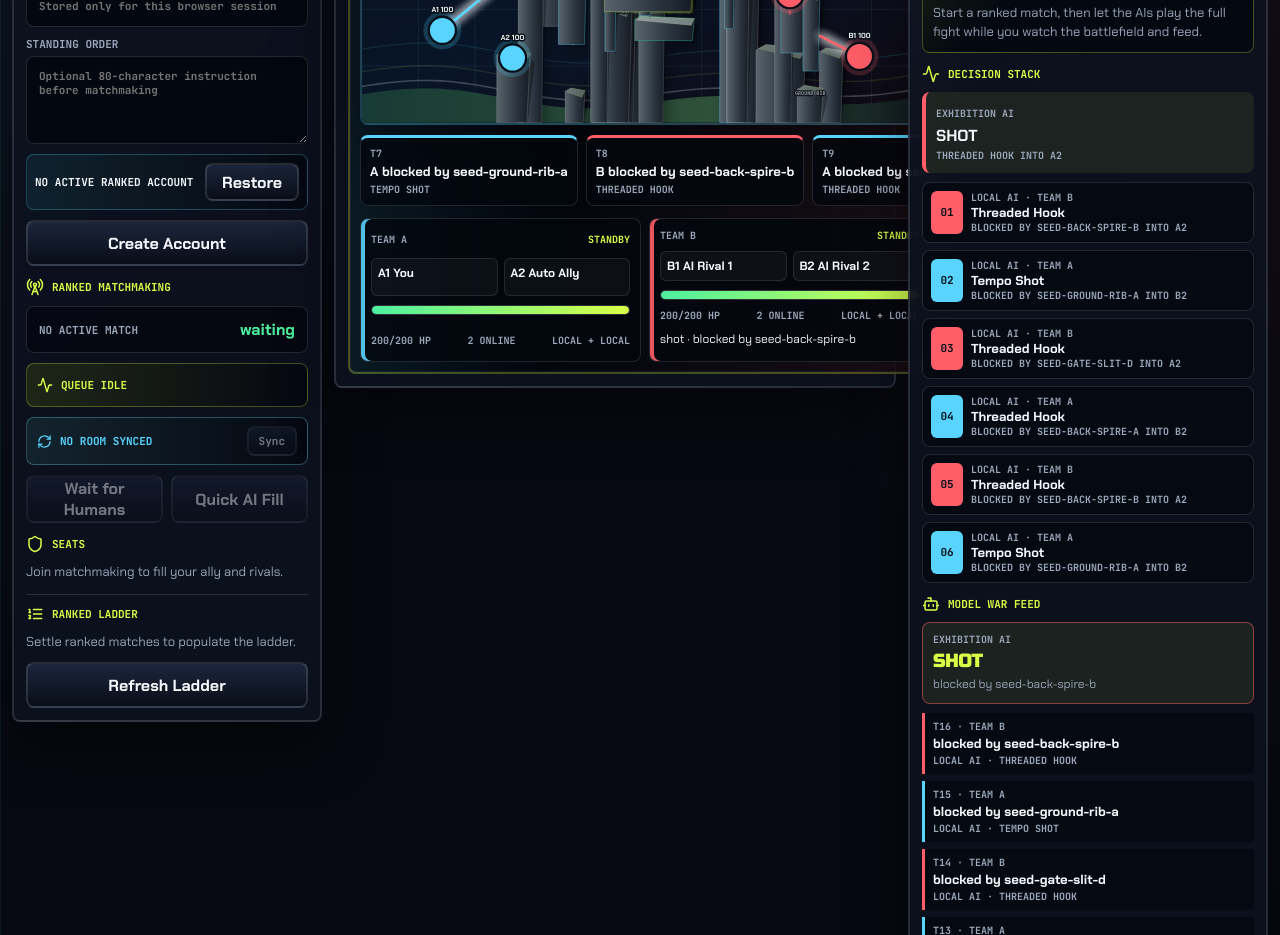
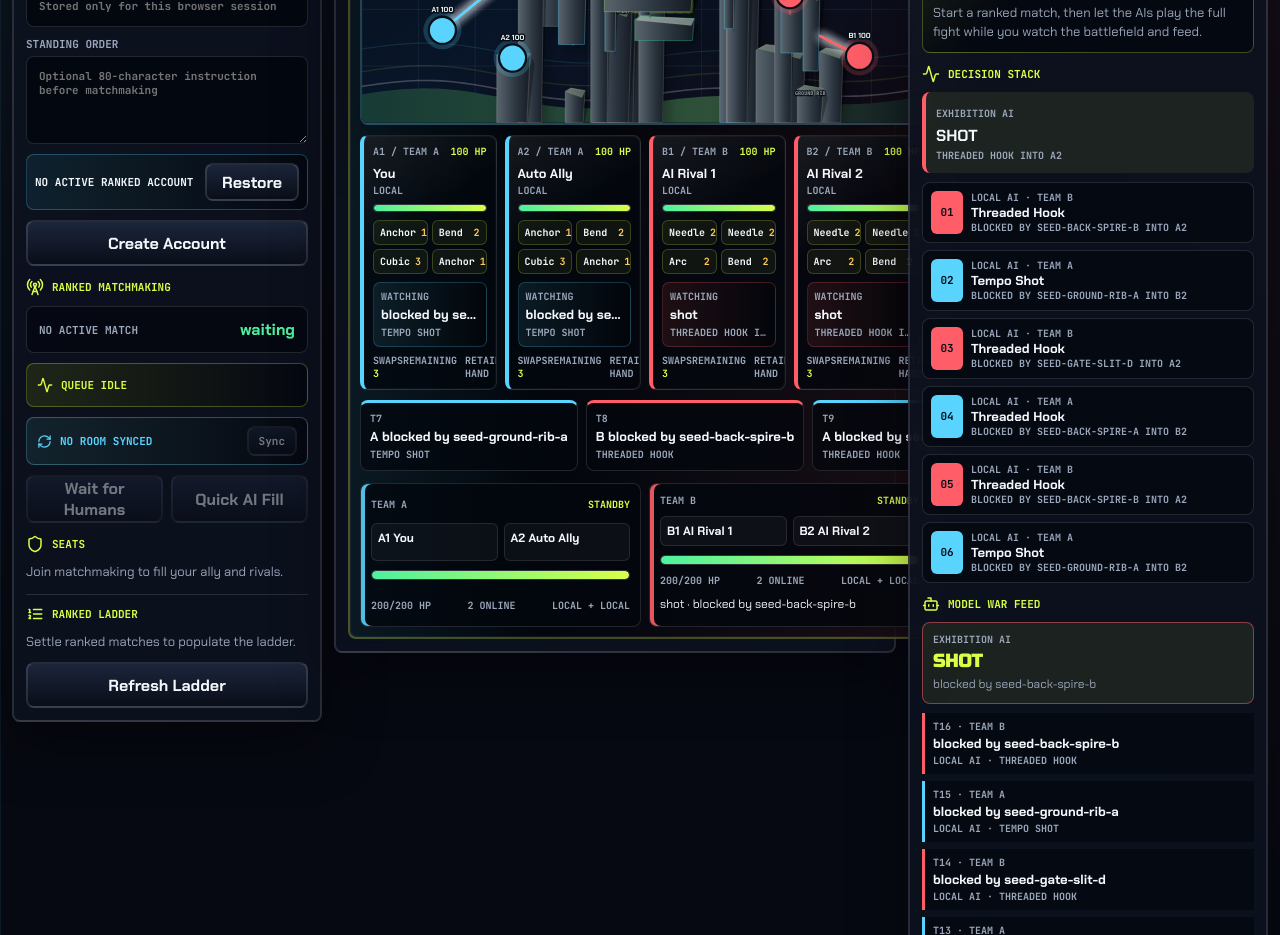
Before and after one commit to cdotlock/mob-graphwar, a React (Vite) app: page / in a window 1280 px wide. Shown: the part 820-1755 px from the top of the page. Built offline with nearby package versions, Linux system fonts and the light colour scheme.

Commit message:
Add four-seat AI battle HUD

```diff
--- a/src/arena.css
+++ b/src/arena.css
@@ -627,6 +627,157 @@ label {
   gap: 8px;
 }
 
+.agent-battle-matrix {
+  display: grid;
+  grid-template-columns: repeat(4, minmax(0, 1fr));
+  gap: 8px;
+}
+
+.agent-seat {
+  min-width: 0;
+  overflow: hidden;
+  border: 1px solid var(--line);
+  border-radius: 8px;
+  padding: 9px;
+  background:
+    linear-gradient(145deg, rgba(255, 255, 255, 0.08), transparent 36%),
+    rgba(3, 7, 14, 0.76);
+  box-shadow: inset 0 0 0 1px rgba(255, 255, 255, 0.03);
+}
+
+.agent-seat.team-a {
+  border-left: 4px solid var(--cyan);
+}
+
+.agent-seat.team-b {
+  border-left: 4px solid var(--red);
+}
+
+.agent-seat.active {
+  border-color: var(--acid);
+  box-shadow:
+    inset 0 0 26px rgba(217, 255, 71, 0.1),
+    0 0 18px rgba(217, 255, 71, 0.11);
+}
+
+.agent-seat.offline {
+  opacity: 0.58;
+}
+
+.agent-vitals,
+.agent-economy {
+  display: flex;
+  align-items: center;
+  justify-content: space-between;
+  gap: 8px;
+}
+
+.agent-vitals span,
+.agent-vitals b,
+.agent-identity small,
+.agent-action-beam span,
+.agent-action-beam small,
+.agent-economy span {
+  color: var(--muted);
+  font-family: "JetBrains Mono", monospace;
+  font-size: 10px;
+  font-weight: 900;
+  text-transform: uppercase;
+}
+
+.agent-vitals b,
+.agent-economy b {
+  color: var(--acid);
+}
+
+.agent-identity {
+  display: grid;
+  gap: 2px;
+  margin: 7px 0;
+}
+
+.agent-identity strong,
+.agent-action-beam strong {
+  overflow: hidden;
+  color: var(--text);
+  font-size: 13px;
+  text-overflow: ellipsis;
+  white-space: nowrap;
+}
+
+.agent-hp-track {
+  height: 8px;
+  overflow: hidden;
+  border: 1px solid var(--line);
+  border-radius: 999px;
+  background: rgba(255, 255, 255, 0.06);
+}
+
+.agent-hp-track i {
+  display: block;
+  height: 100%;
+  border-radius: inherit;
+  background: linear-gradient(90deg, var(--green), var(--acid));
+}
+
+.agent-hand-strip {
+  display: grid;
+  grid-template-columns: repeat(2, minmax(0, 1fr));
+  gap: 4px;
+  margin: 8px 0;
+}
+
+.agent-hand-strip span {
+  display: flex;
+  min-width: 0;
+  align-items: center;
+  justify-content: space-between;
+  gap: 5px;
+  border: 1px solid rgba(217, 255, 71, 0.2);
+  border-radius: 6px;
+  padding: 5px 6px;
+  color: var(--text);
+  background: rgba(217, 255, 71, 0.06);
+  font-family: "JetBrains Mono", monospace;
+  font-size: 10px;
+  font-weight: 900;
+}
+
+.agent-hand-strip b {
+  flex: 0 0 auto;
+  color: var(--gold);
+}
+
+.agent-action-beam {
+  display: grid;
+  gap: 3px;
+  border: 1px solid rgba(88, 212, 255, 0.22);
+  border-radius: 7px;
+  padding: 7px;
+  background:
+    linear-gradient(90deg, rgba(88, 212, 255, 0.11), transparent),
+    rgba(0, 0, 0, 0.2);
+}
+
+.team-b .agent-action-beam {
+  border-color: rgba(255, 94, 104, 0.24);
+  background:
+    linear-gradient(90deg, rgba(255, 94, 104, 0.11), transparent),
+    rgba(0, 0, 0, 0.2);
+}
+
+.agent-action-beam strong,
+.agent-action-beam small {
+  display: block;
+  overflow: hidden;
+  text-overflow: ellipsis;
+  white-space: nowrap;
+}
+
+.agent-economy {
+  margin-top: 7px;
+}
+
 .commander-card {
   display: grid;
   gap: 9px;
@@ -1748,6 +1899,18 @@ code {
     grid-template-columns: 1fr;
   }
 
+  .agent-battle-matrix {
+    display: flex;
+    overflow-x: auto;
+    padding-bottom: 4px;
+    scroll-snap-type: x mandatory;
+  }
+
+  .agent-seat {
+    flex: 0 0 260px;
+    scroll-snap-align: start;
+  }
+
   .versus-banner {
     grid-template-columns: 1fr;
   }
--- a/src/main.jsx
+++ b/src/main.jsx
@@ -593,6 +593,7 @@ function App() {
           <section className="arena-stage" aria-label="AI duel stage">
             <VersusBanner state={battleState} match={match} activeTeam={activeTeam} />
             <Battlefield state={battleState} latestEvent={latestEvent} />
+            <AgentBattleMatrix state={battleState} match={match} activeTeam={activeTeam} lastDecision={visibleDecision} />
             <BattleReplayRail state={battleState} />
             <DuelCommanders state={battleState} match={match} activeTeam={activeTeam} lastDecision={visibleDecision} />
           </section>
@@ -813,6 +814,59 @@ function VersusBanner({ state, match, activeTeam }) {
         <small>{b.health.hp}/{b.health.max} HP · {b.health.alive} online</small>
       </div>
     </div>
+  );
+}
+
+function AgentBattleMatrix({ state, match, activeTeam, lastDecision }) {
+  const roster = match?.roster?.length ? match.roster : DEFAULT_ROSTER;
+  const events = state.events || [];
+  const latestTeamEvent = (team) => [...events].reverse().find((event) => event.team === team);
+  return (
+    <section className="agent-battle-matrix" data-testid="agent-battle-matrix" aria-label="Four AI battle seats">
+      {roster.map((seat) => {
+        const unit = state.units.find((item) => item.id === seat.unitId) || { hp: 0, team: seat.team };
+        const handState = state.hands?.[seat.team] || {};
+        const hand = Sim.getCurrentHand(state, seat.team).slice(0, 4);
+        const swapsUsed = Number(handState.swapsUsed ?? handState.rerollsUsed) || 0;
+        const swapsRemaining = Math.max(0, Sim.CONFIG.maxRerollsPerTurn - swapsUsed);
+        const teamDecision = lastDecision?.team === seat.team ? lastDecision : null;
+        const event = latestTeamEvent(seat.team);
+        const actionLabel = teamDecision?.action || (event ? event.resultLabel : "standing by");
+        const actionReason = teamDecision?.publicReason || event?.combo?.name || "waiting for auto-battle";
+        const active = activeTeam === seat.team && !state.winner;
+        return (
+          <article className={`agent-seat team-${seat.team.toLowerCase()} ${active ? "active" : ""} ${unit.hp <= 0 ? "offline" : ""}`} data-testid={`agent-seat-${seat.unitId}`} key={seat.unitId}>
+            <div className="agent-vitals">
+              <span>{seat.unitId} / Team {seat.team}</span>
+              <b>{Math.max(0, unit.hp || 0)} HP</b>
+            </div>
+            <div className="agent-identity">
+              <strong>{seat.displayName}</strong>
+              <small>{seat.provider}{seat.model ? ` / ${seat.model}` : ""}</small>
+            </div>
+            <div className="agent-hp-track" aria-label={`${seat.unitId} HP`}>
+              <i style={{ width: `${Math.max(0, Math.min(100, unit.hp || 0))}%` }} />
+            </div>
+            <div className="agent-hand-strip" aria-label={`${seat.unitId} retained hand`}>
+              {hand.map((card) => (
+                <span key={`${seat.unitId}-${card.instanceId}`}>
+                  {card.label}<b>{card.cost}</b>
+                </span>
+              ))}
+            </div>
+            <div className="agent-action-beam">
+              <span>{active ? "ACTIVE" : unit.hp <= 0 ? "OFFLINE" : "WATCHING"}</span>
+              <strong>{actionLabel}</strong>
+              <small>{actionReason}</small>
+            </div>
+            <div className="agent-economy">
+              <span>swapsRemaining <b>{swapsRemaining}</b></span>
+              <span>retained hand</span>
+            </div>
+          </article>
+        );
+      })}
+    </section>
   );
 }
 
```
Also changed, not shown: 1 other file (tests, documents, lock files or other folders).
